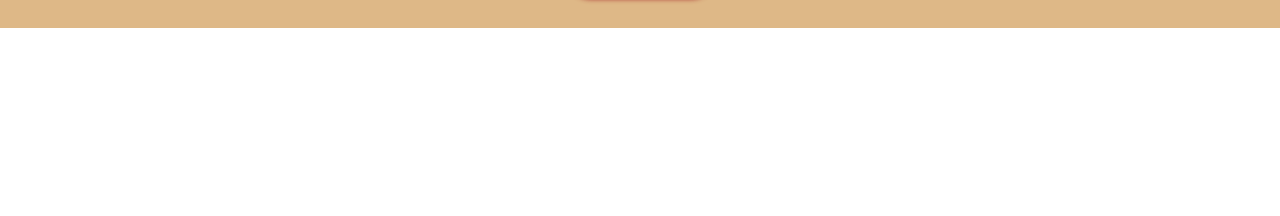
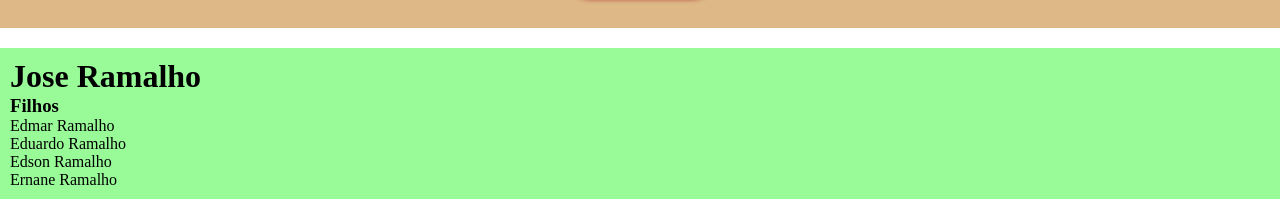
Before and after one commit to Tuliof210/react-practice, a React (Create React App) app: page / in a window 1280 px wide. Shown: the part 687-903 px from the top of the page. Before the commit the page ends 800 px from the top, so only its background shows below. Built offline with nearby package versions, Linux system fonts and the light colour scheme.

Commit message:
using father and son

```diff
--- /dev/null
+++ b/src/App/Family-App/Filho-App/Filho.jsx
@@ -0,0 +1,7 @@
+import React from 'react';
+
+export default (props) => (
+  <li>
+    {props['name']} {props['lastName']}
+  </li>
+);
--- /dev/null
+++ b/src/App/Family-App/Pai.jsx
@@ -0,0 +1,34 @@
+import React from 'react';
+
+//styles
+import './Pai.scss';
+// components filhos
+import Filho from './Filho-App/Filho';
+
+const filhos = [
+  { name: 'Edmar' },
+  { name: 'Eduardo' },
+  { name: 'Edson' },
+  { name: 'Ernane' },
+];
+
+// Exemplo looping
+// Cada elemento deve ter o parametro 'key' unique
+// {...props} atribui as props correspondentes
+export default (props) => (
+  <div className="family">
+    <h1>
+      {props['name']} {props['lastName']}
+    </h1>
+    <h3>Filhos</h3>
+    <ul>
+      {/*
+        Cada elemento deve ter o parametro 'key' unique
+        {...props} atribui as props correspondentes
+      */}
+      {filhos.map((filho, index) => (
+        <Filho {...props} key={index} name={filho['name']} />
+      ))}
+    </ul>
+  </div>
+);
--- /dev/null
+++ b/src/App/Family-App/Pai.scss
@@ -0,0 +1,5 @@
+.family {
+  margin: 20px 0;
+  padding: 10px;
+  background-color: palegreen;
+}
--- a/src/index.jsx
+++ b/src/index.jsx
@@ -11,6 +11,7 @@
 import AppFirst from './App/First-App/First';
 import AppBomdia from './App/Morning-App/Morning';
 import Saudacao from './App/Class-App/ClassApp';
+import Familia from './App/Family-App/Pai';
 
 //export com nome, devemos realizar dessa maneira
 import TheOriginal, { TheClone } from './App/Clone-App/Clone';
@@ -33,6 +34,7 @@
       <TheClone name={cloneName} />
     </div>
     <Saudacao tipo="Feliz natal" nome="Monica" />
+    <Familia name="Jose" lastName="Ramalho" />
   </Fragment>
 );
 
```
Also changed, not shown: src/App/Family-App/Filho-App/Filho.scss (added), 2 other files (tests, documents, lock files or other folders).
